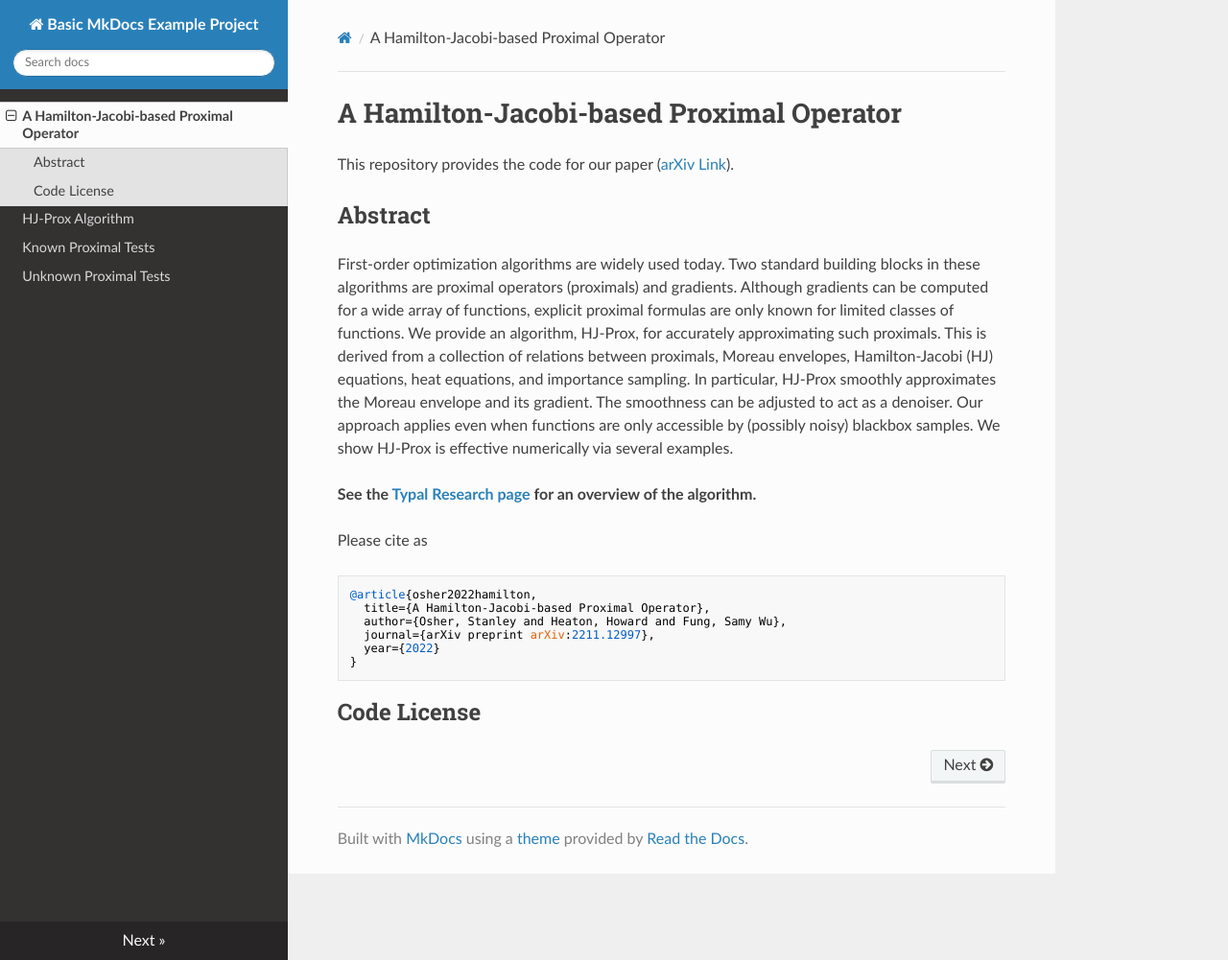
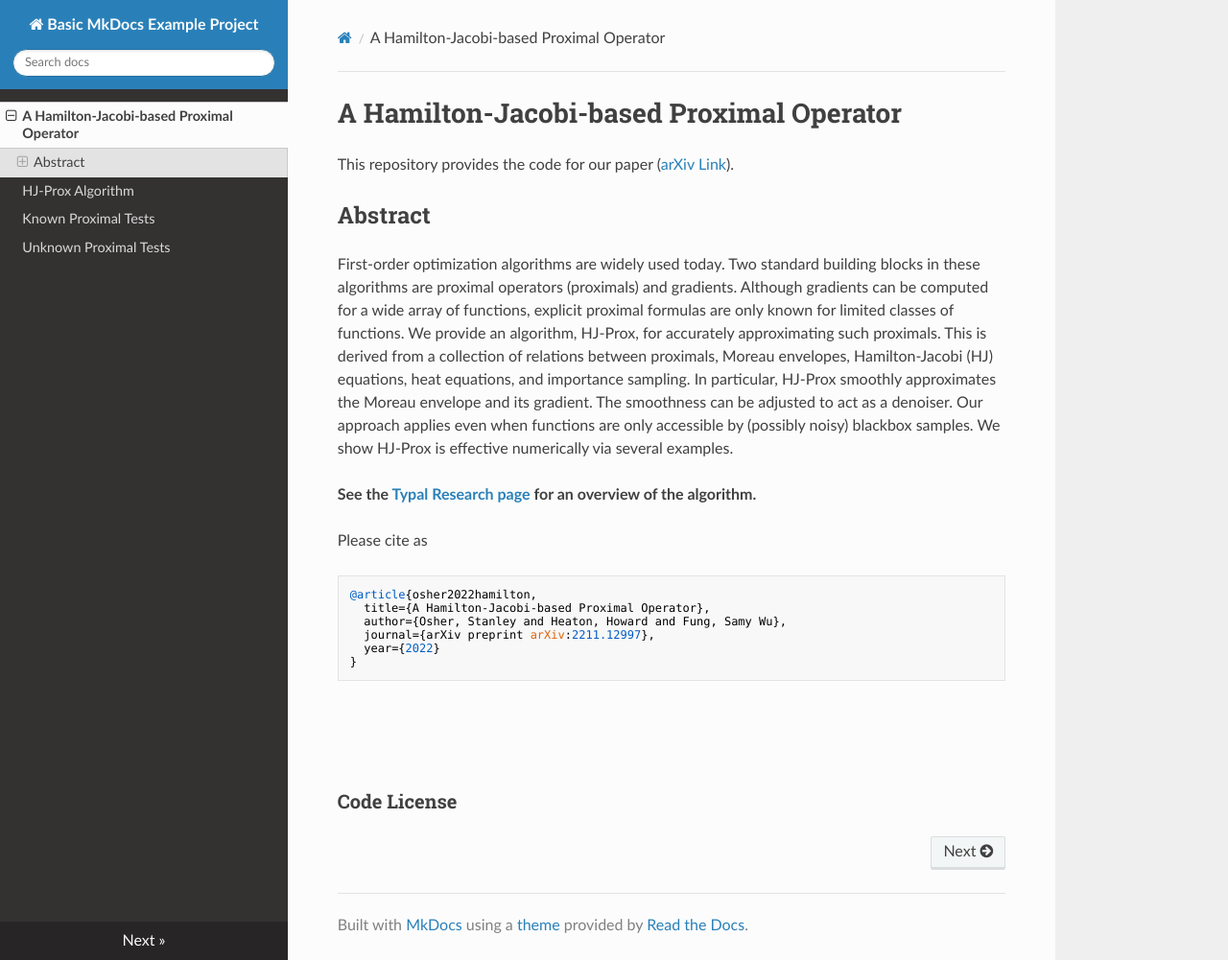
Before and after one commit to mines-opt-ml/hj-prox, an MkDocs documentation site: the page built from docs/index.md, in a window 1280 px wide and 1001 px high. Shown: the whole window at 96% size. Built offline with MkDocs 1.6.1, drawn with Linux system fonts in a browser that asks for light colours; nearby versions of some CDN libraries.

Commit message:
Update index.md

```diff
--- a/docs/index.md
+++ b/docs/index.md
@@ -1,5 +1,9 @@
 {!README.md!}
 
-## Code License
+<br>
+
+<br>
+
+### Code License
 
 {!LICENSE!}
```
